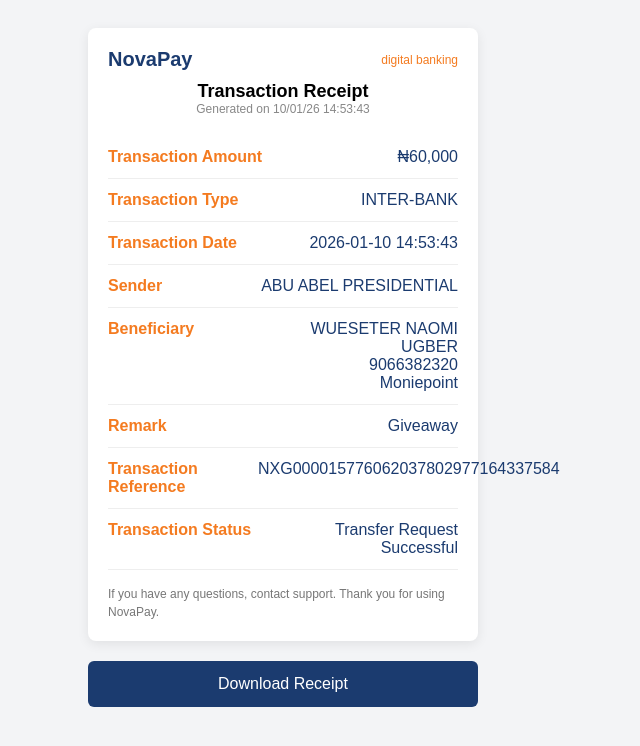
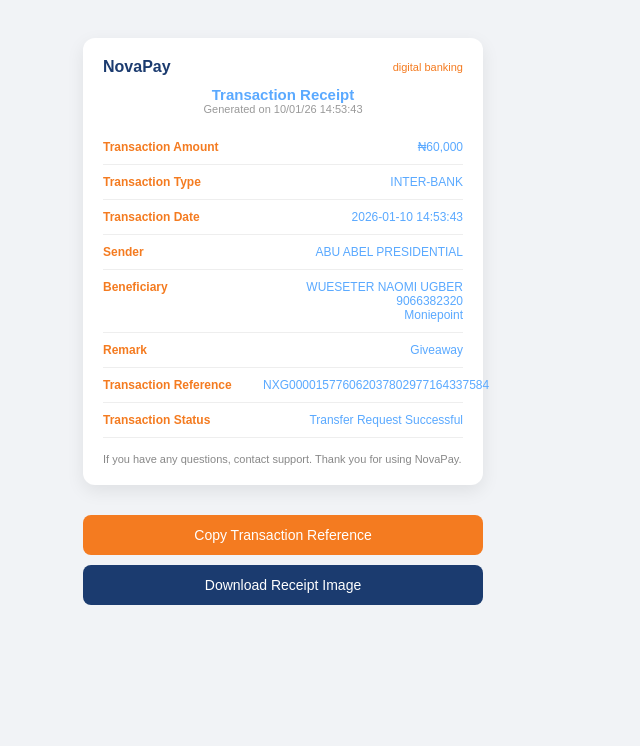
Before and after one commit to lezeani32-art/Paste-Aza, a plain HTML site: page index.html in a window 1280 px wide. Shown: the whole page, without its empty margins (357-997 px from the left). Drawn offline with Linux system fonts and the light colour scheme.

Commit message:
Update index.html

```diff
--- a/index.html
+++ b/index.html
@@ -1,98 +1,100 @@
 <!DOCTYPE html>
-<html lang="en">
+<html>
 <head>
-<meta charset="UTF-8">
-<title>Transaction Receipt</title>
+
+<meta name="viewport" content="width=device-width, initial-scale=1.0">
 
 <script src="https://html2canvas.hertzen.com/dist/html2canvas.min.js"></script>
 
 <style>
 
 body{
-background:#f3f4f6;
+background:#f1f3f6;
 font-family:Arial, Helvetica, sans-serif;
 display:flex;
 justify-content:center;
-padding:20px;
-}
-
-.receipt-container{
-width:390px;
+padding:30px;
 }
 
 .receipt{
+width:360px;
 background:white;
-border-radius:8px;
-box-shadow:0 3px 12px rgba(0,0,0,0.08);
+border-radius:12px;
 padding:20px;
+box-shadow:0 6px 18px rgba(0,0,0,0.08);
 }
 
 .top{
 display:flex;
 justify-content:space-between;
 align-items:center;
-margin-bottom:10px;
 }
 
 .bank-title{
-font-size:20px;
-font-weight:bold;
+font-size:16px;
+font-weight:600;
 color:#1b3b6f;
 }
 
 .tagline{
-font-size:12px;
+font-size:11px;
 color:#f47b20;
 }
 
 .title{
 text-align:center;
-font-weight:bold;
-font-size:18px;
+font-size:15px;
+font-weight:600;
+color:#5aa9ff;
 margin-top:10px;
 }
 
 .generated{
 text-align:center;
-font-size:12px;
-color:#888;
-margin-bottom:20px;
+font-size:11px;
+color:#999;
+margin-bottom:15px;
 }
 
 .row{
 display:flex;
 justify-content:space-between;
-padding:12px 0;
+padding:10px 0;
 border-bottom:1px solid #eee;
 }
 
 .label{
 color:#f47b20;
 font-weight:600;
+font-size:12px;
 }
 
 .value{
-color:#1b3b6f;
+color:#5aa9ff;
+font-size:12px;
 text-align:right;
 max-width:200px;
 }
 
 .footer{
 margin-top:15px;
-font-size:12px;
-color:#777;
-line-height:1.5;
+font-size:11px;
+color:#888;
+}
+
+.buttons{
+margin-top:20px;
 }
 
 button{
-margin-top:20px;
 width:100%;
-padding:14px;
+padding:12px;
 border:none;
-border-radius:6px;
+border-radius:8px;
 background:#1b3b6f;
 color:white;
-font-size:16px;
+font-size:14px;
+margin-top:10px;
 cursor:pointer;
 }
 
@@ -100,12 +102,17 @@ button:hover{
 opacity:0.9;
 }
 
+.copy-btn{
+background:#f47b20;
+}
+
 </style>
+
 </head>
 
 <body>
 
-<div class="receipt-container">
+<div>
 
 <div class="receipt" id="receipt">
 
@@ -156,7 +163,9 @@ Moniepoint
 
 <div class="row">
 <div class="label">Transaction Reference</div>
-<div class="value">NXG000015776062037802977164337584</div>
+<div class="value" id="reference">
+NXG000015776062037802977164337584
+</div>
 </div>
 
 <div class="row">
@@ -171,7 +180,17 @@ Thank you for using NovaPay.
 
 </div>
 
-<button onclick="downloadReceipt()">Download Receipt</button>
+<div class="buttons">
+
+<button class="copy-btn" onclick="copyReference()">
+Copy Transaction Reference
+</button>
+
+<button onclick="downloadReceipt()">
+Download Receipt Image
+</button>
+
+</div>
 
 </div>
 
@@ -179,19 +198,27 @@ Thank you for using NovaPay.
 
 function downloadReceipt(){
 
-const receipt = document.getElementById("receipt");
+html2canvas(document.getElementById("receipt")).then(canvas => {
 
-html2canvas(receipt).then(canvas => {
+const link = document.createElement("a")
 
-const link = document.createElement("a");
+link.download = "transaction_receipt.png"
 
-link.download = "receipt.png";
+link.href = canvas.toDataURL()
 
-link.href = canvas.toDataURL();
+link.click()
 
-link.click();
+})
 
-});
+}
+
+function copyReference(){
+
+const text = document.getElementById("reference").innerText
+
+navigator.clipboard.writeText(text)
+
+alert("Transaction reference copied!")
 
 }
 
```
